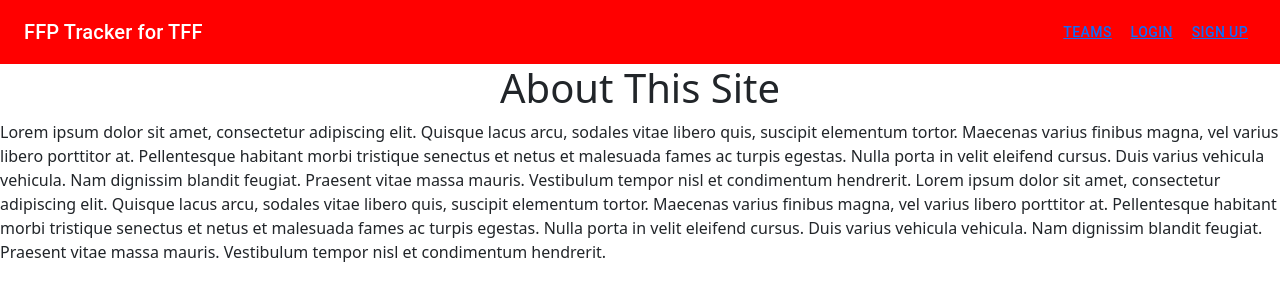
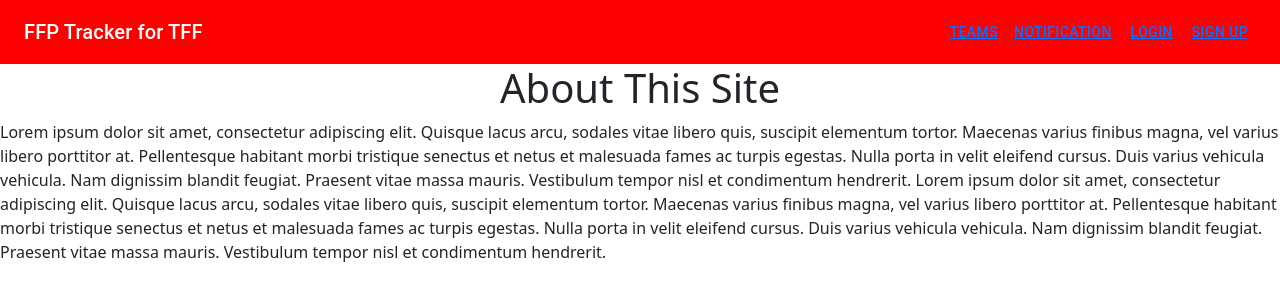
Before and after one commit to SU-CS308-22FA/FFP-Tracker, a React (Create React App) app in the folder client/: page / in a window 1280 px wide. Shown: the top 300 px of the page. Built offline with nearby package versions, Linux system fonts and the light colour scheme.

Commit message:
Notification page added to Navigation bar of Home and Teams page
Added Notifications page shortcut to Navigation bar of Home page and Teams Page

```diff
--- a/client/src/pages/HomePage.js
+++ b/client/src/pages/HomePage.js
@@ -4,7 +4,7 @@ import FrontPageAppBar from "../components/FrontPageAppBar";
 export default function HomePage() {
   const content = (
     <>
-      <FrontPageAppBar navItems={["Teams", "Login", "Sign Up"]} />
+      <FrontPageAppBar navItems={["Teams", "Notification", "Login", "Sign Up"]} />
       <center>
         <h1>About This Site</h1>
       </center>
--- a/client/src/pages/TeamsPage.js
+++ b/client/src/pages/TeamsPage.js
@@ -4,7 +4,7 @@ import TeamsComponent from "../components/TeamsComponent";
 export default function TeamsPage() {
   const content = (
     <>
-      <FrontPageAppBar navItems={["Home", "Login", "Sign Up"]} />
+      <FrontPageAppBar navItems={["Home", "Notification", "Login", "Sign Up"]} />
       <TeamsComponent />
     </>
   );
```
